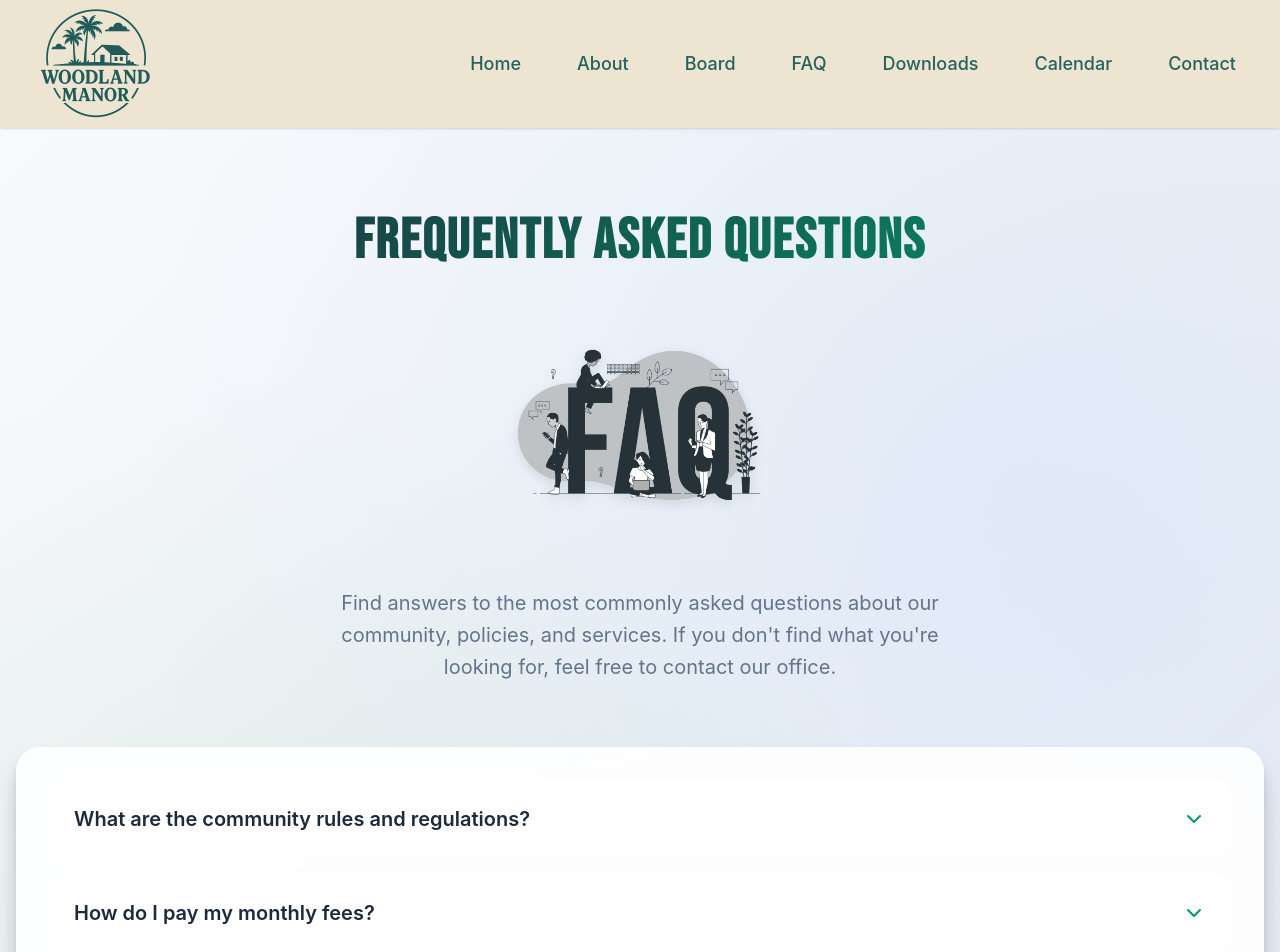
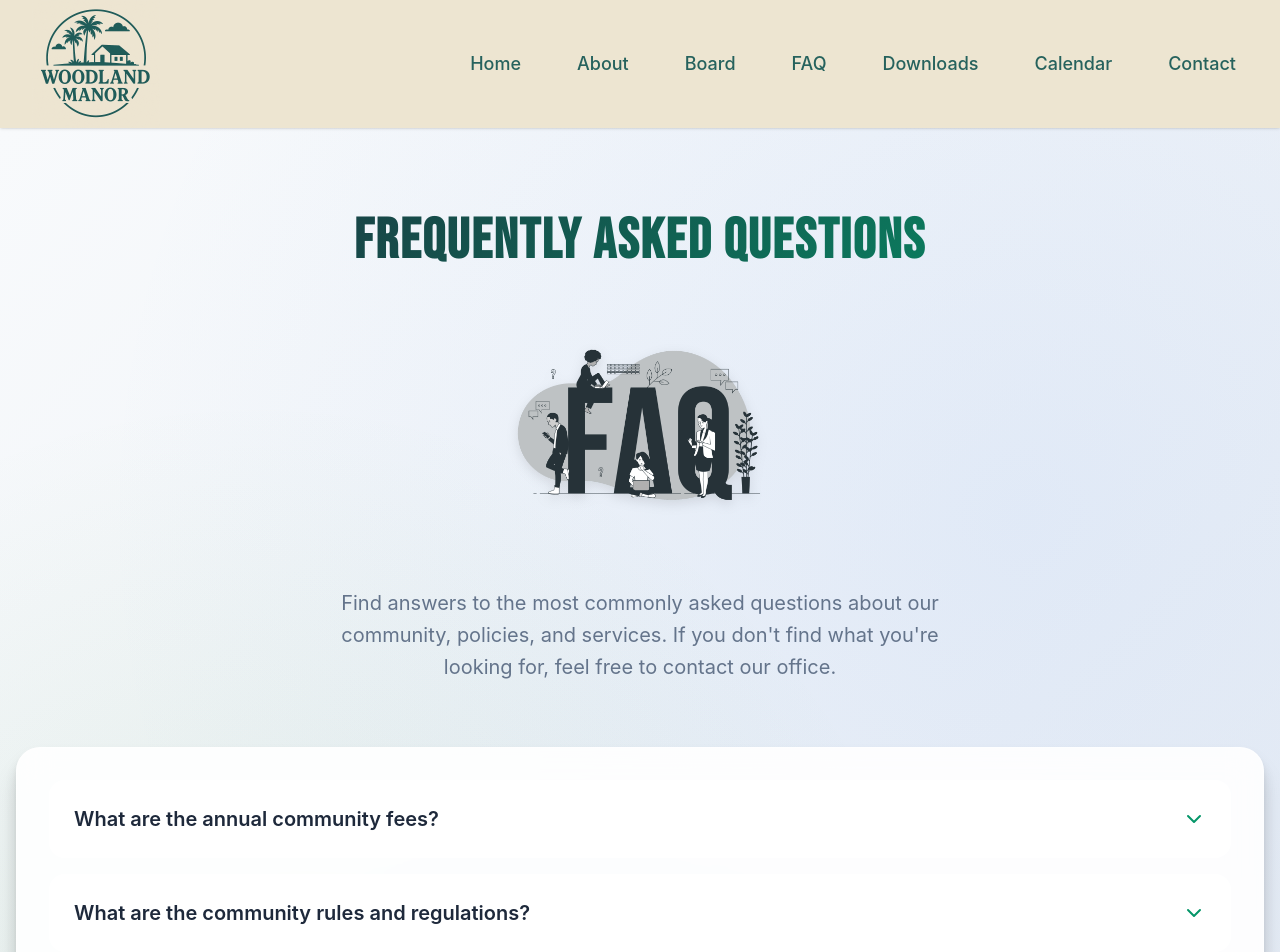
Before and after one commit to brennanhunter/woodland-manor, a Next.js app: page /faq in a window 1280 px wide. Shown: the top 952 px of the page. Built offline with nearby package versions, Linux system fonts and the light colour scheme.

Commit message:
Fixed FAQ to show coming soon.

```diff
--- a/src/components/FAQ.tsx
+++ b/src/components/FAQ.tsx
@@ -25,43 +25,48 @@ const FAQ: React.FC = () => {
   const faqData: FAQItem[] = [
     {
       id: 1,
-      question: "What are the community rules and regulations?",
-      answer: "Our community has established guidelines to ensure a peaceful and enjoyable living environment for all residents. These include quiet hours from 10 PM to 8 AM, proper maintenance of your property, parking regulations, and pet policies. A complete copy of our community rules is available at the office and online."
+      question: "What are the annual community fees?",
+      answer: "The annual community fee is $7,500 per year, paid annually. This fee covers community maintenance, amenities, administration, and various services that help maintain our beautiful Woodland Manor community. Payment is due at the beginning of each year, and we offer convenient payment options for your convenience."
     },
     {
       id: 2,
-      question: "How do I pay my monthly fees?",
-      answer: "Monthly fees can be paid through several convenient methods: online through our resident portal, by mail with a check, automatic bank draft, or in person at the community office during business hours. We also accept major credit cards for online payments."
+      question: "What are the community rules and regulations?",
+      answer: "Coming soon - Detailed community rules and regulations information will be available here."
     },
     {
       id: 3,
-      question: "What amenities are included in the community?",
-      answer: "Woodland Manor offers a variety of amenities including a community clubhouse, swimming pool, fitness center, walking trails, playground area, and community gardens. We also have regular social events and activities organized by our resident committee."
+      question: "How do I pay my monthly fees?",
+      answer: "Awaiting input - Payment methods and procedures information coming soon."
     },
     {
       id: 4,
-      question: "How do I report maintenance issues?",
-      answer: "Maintenance requests can be submitted online through our resident portal, by calling our maintenance hotline, or by visiting the office in person. For emergency repairs, please call our 24-hour emergency line. Non-emergency requests are typically addressed within 24-48 hours."
+      question: "What amenities are included in the community?",
+      answer: "Coming soon - Complete list of community amenities and facilities will be provided."
     },
     {
       id: 5,
-      question: "What is the guest and visitor policy?",
-      answer: "Guests are welcome in our community. Visitors staying longer than 14 days must be registered with the office. All guests must follow community rules and residents are responsible for their guests' conduct. Temporary parking passes are available for guest vehicles."
+      question: "How do I report maintenance issues?",
+      answer: "Awaiting input - Maintenance request procedures and contact information coming soon."
     },
     {
       id: 6,
-      question: "Are pets allowed in the community?",
-      answer: "Yes, we are a pet-friendly community. We allow up to 2 pets per household with some breed restrictions. All pets must be registered, vaccinated, and leashed when outside. There is a one-time pet registration fee and monthly pet rent. Please see the office for our complete pet policy."
+      question: "What is the guest and visitor policy?",
+      answer: "Coming soon - Guest and visitor policy details will be available here."
     },
     {
       id: 7,
-      question: "How can I get involved in community activities?",
-      answer: "We encourage resident participation! You can join our resident committee, volunteer for community events, participate in our social activities, or start your own interest group. Check our community bulletin board and newsletter for upcoming events and volunteer opportunities."
+      question: "Are pets allowed in the community?",
+      answer: "Awaiting input - Pet policy information and restrictions coming soon."
     },
     {
       id: 8,
+      question: "How can I get involved in community activities?",
+      answer: "Coming soon - Information about community involvement and volunteer opportunities."
+    },
+    {
+      id: 9,
       question: "What should I do in case of an emergency?",
-      answer: "For life-threatening emergencies, always call 911 first. For community-related emergencies like water leaks, electrical issues, or security concerns, call our 24-hour emergency line. We also have emergency procedures posted in the clubhouse and available online."
+      answer: "Awaiting input - Emergency procedures and contact information coming soon."
     }
   ];
 
```
Also changed, not shown: src/app/components/Announcements.tsx (added), src/app/components/Board.tsx (added), src/app/components/Documents.tsx (added), src/app/components/Header.tsx (added), src/app/components/Hero.tsx (added), src/app/components/QuickLinks.tsx (added).
